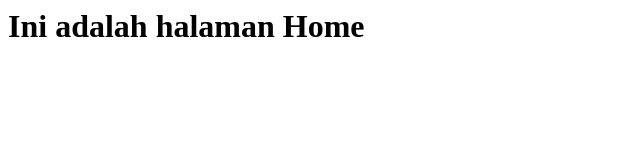
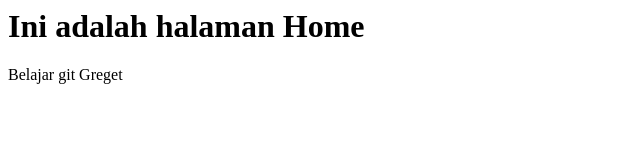
Before and after one commit to sukmareni/belajar-git, a plain HTML site: page index.html in a window 1280 px wide. Shown: the whole page, without its empty margins (0-640 px from the left). Drawn offline with Linux system fonts and the light colour scheme.

Commit message:
Belajar git greget

```diff
--- a/index.html
+++ b/index.html
@@ -5,5 +5,6 @@
 	</head>
 	<body>
 		<h1>Ini adalah halaman Home</h1>
+		<p>Belajar git Greget</p>
 	</body>
 </html>
```
